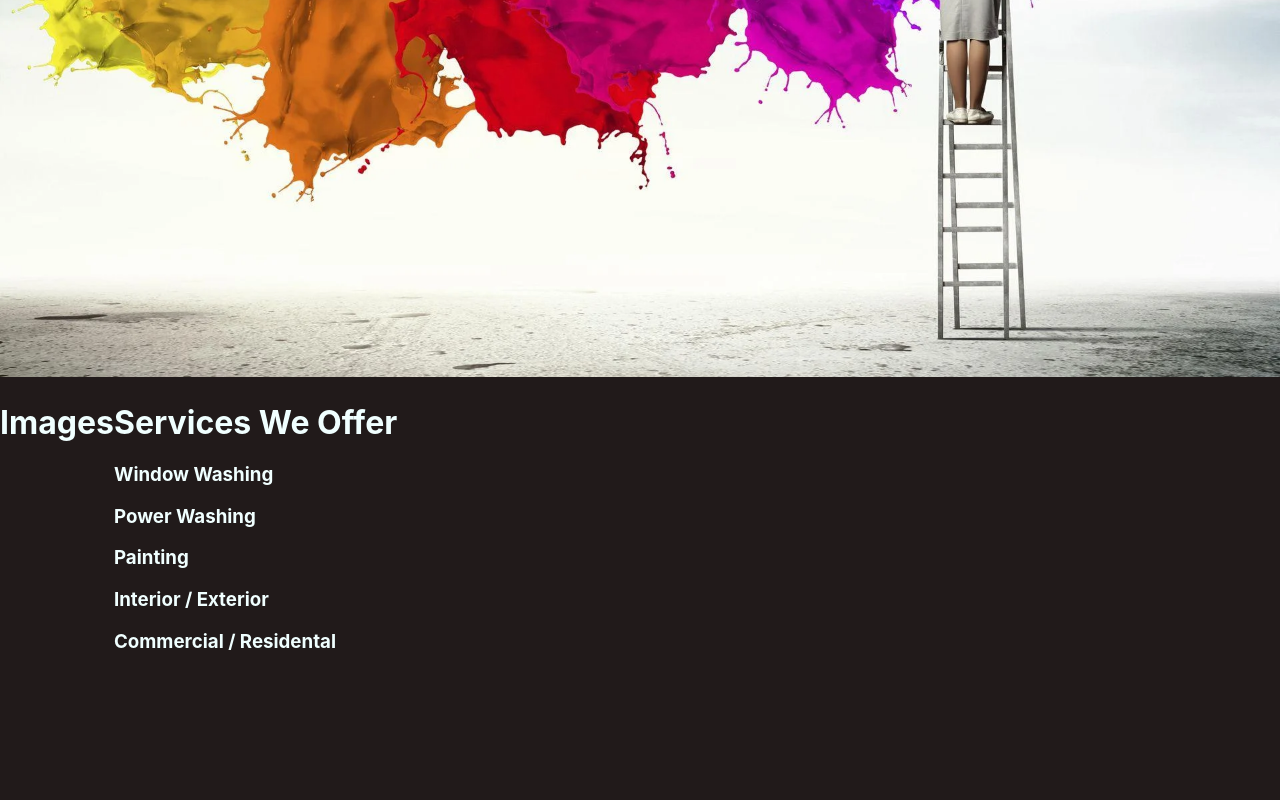
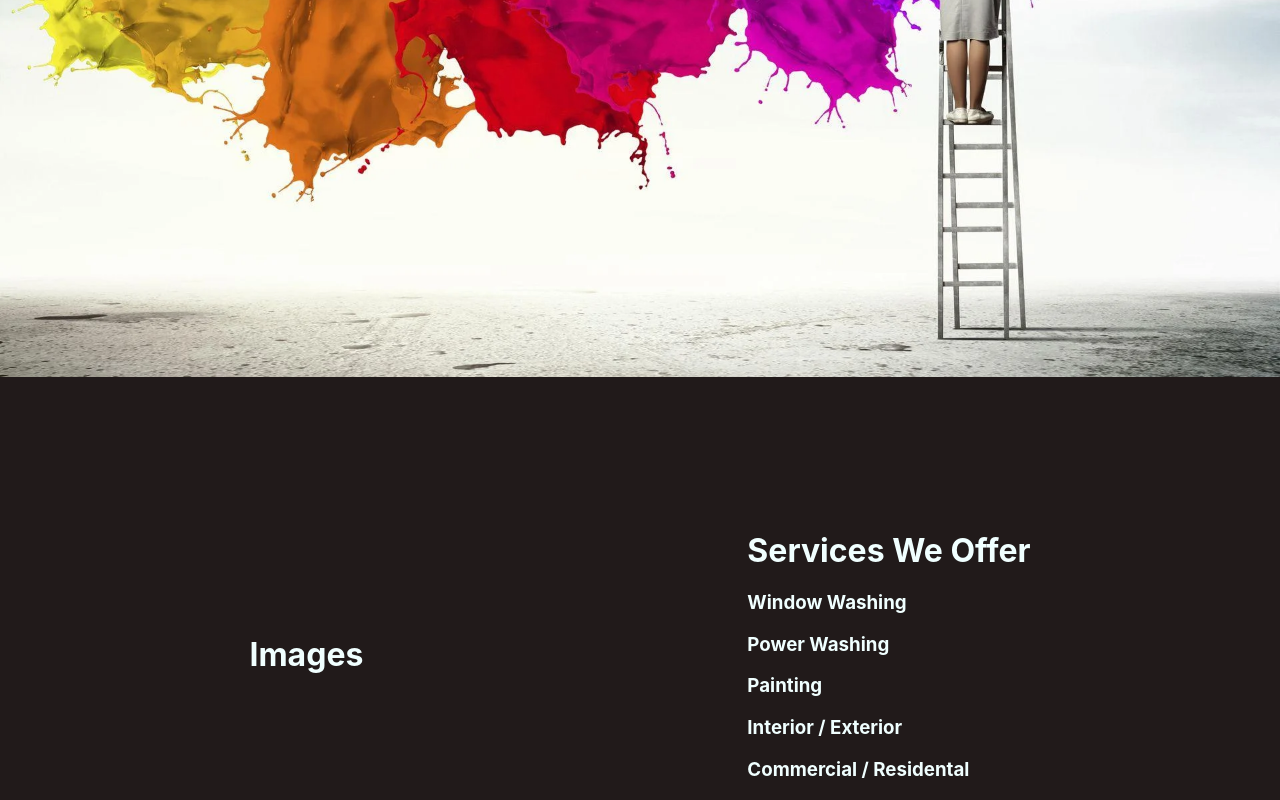
Before and after one commit to jburger69/Quality-custom-painting-and-powerwashing, a React (Create React App) app: page / in a window 1280 px wide. Shown: the part 439-1239 px from the top of the page. Before the commit the page ends 1111 px from the top, so only its background shows below. Built offline with nearby package versions, Linux system fonts and the light colour scheme; the HTML template or start-up script is replaced by a standard one.

Commit message:
Align items center

```diff
--- a/src/components/OpeningContent.css
+++ b/src/components/OpeningContent.css
@@ -1,5 +1,8 @@
 .opening_content {
     display: flex;
+    align-items: center;
+    justify-content: center;
+    margin-top: 10%;
 }
 
 .opening_images {
@@ -7,5 +10,5 @@
 }
 
 .opening_text {
-
+    padding-left: 30%;
 }
```
